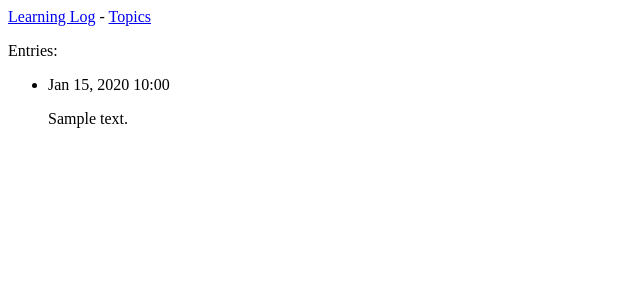
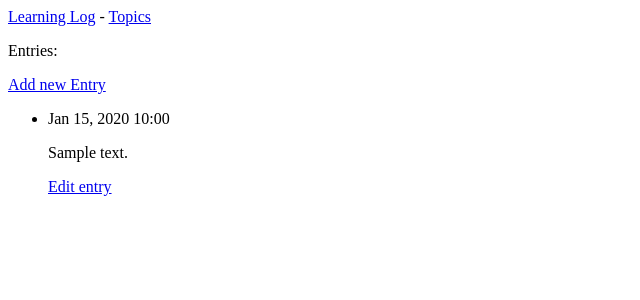
Before and after one commit to Shaker-maker/Learning-Log, a Django app: a page that uses learning_logs/templates/learning_logs/topic.html in a window 1280 px wide. Shown: the top 300 px of the page, without its empty margins (0-640 px from the left). Run offline with Django 4.2, Linux system fonts and the light colour scheme; tables that the repository leaves empty hold one stand-in row (values such as "Sample post").

Commit message:
Finished the first app

```diff
--- a/learning_logs/templates/learning_logs/topic.html
+++ b/learning_logs/templates/learning_logs/topic.html
@@ -2,11 +2,17 @@
 {% block content %}
 
     <p>Entries:</p>
+    <p>
+        <a href="{% url 'learning_logs:new_entry' topic.id %}">Add new Entry</a>
+    </p>
     <ul>
     {% for entry in entries %}
         <li>
             <p>{{ entry.date_added|date:'M d, Y H:i'}}</p>
             <p>{{ entry.text|linebreaks }}</p>
+            <p>
+                <a href="{% url 'learning_logs:edit_entry' entry.id %}">Edit entry</a>
+            </p>
         </li>
 
     {% empty %}
--- a/learning_logs/templates/learning_logs/topics.html
+++ b/learning_logs/templates/learning_logs/topics.html
@@ -11,6 +11,8 @@
 
     {% endfor %}
 
-{% endblock content %}
 
 </ul>
+<a href="{% url 'learning_logs:new_topic' %}">Add a new topic</a>
+
+{% endblock content %}
--- a/learning_logs/urls.py
+++ b/learning_logs/urls.py
@@ -17,4 +17,10 @@ urlpatterns = [
     path('topics/', views.topics, name='topics'),
     # Detail page for a single topic
     path('topics<int:topic_id>/', views.topic, name='topic'),
+    # a page for adding a new topic
+    path('new_topic/', views.new_topic, name='new_topic'),
+    # a page for adding a new entry
+    path('new_entry/<int:topic_id>/', views.new_entry, name='new_entry'),
+    # a page to edit entries
+    path('edit_entry/<int:entry_id>/', views.edit_entry, name='edit_entry'),
 ]
--- a/learning_logs/views.py
+++ b/learning_logs/views.py
@@ -1,6 +1,7 @@
-from django.shortcuts import render
+from django.shortcuts import render, redirect
 # import the model associated with the data needed
-from .models import Topic
+from . models import Topic, Entry
+from . forms import TopicForm, EntryForm
 # render function - renders response based on  the data provided in the views
 
 # Create your views here.
@@ -28,3 +29,77 @@ def topic(request, topic_id):
     entries = topic.entry_set.order_by('-date_added')
     context = {'topic' : topic, 'entries' : entries}
     return render(request, 'learning_logs/topic.html', context)
+
+def new_topic(request):
+    """
+    this function needs to handle two different situations
+    1. intial request for the new topic page(show a blank form)
+    2.process the data submitted in the form, after processing, redirect users back to the topics page
+
+    """
+
+    # add a new topic
+    if request.method != 'POST':
+        # No data submitted, create a Blank form
+        form = TopicForm()
+
+    else:
+        # POST data submitted, process data
+        form = TopicForm(data=request.POST)
+        if form.is_valid():
+            form.save()
+            # redirect function takes the name and redirects the user to that view
+            return redirect('learning_logs:topics')
+
+    # Display a blank or invalid form
+    context = {'form' : form}
+    return render(request, 'learning_logs/new_topic.html', context)
+
+
+
+
+
+def new_entry(request, topic_id):
+    """Add a new entry to a paicular topic"""
+    topic = Topic.objects.get(id=topic_id)
+
+    if request.method != 'POST':
+        # No data submited, create a blank form
+
+        form = EntryForm()
+    else:
+        # POST data submitted, process data
+        form = EntryForm(data=request.POST)
+        if form.is_valid():
+            new_entry = form.save(commit=False)
+            new_entry.topic = topic
+            new_entry.save()
+            return redirect('learning_logs:topic', topic_id=topic_id)
+
+    # Display a blank or invlaid forn
+    context = {'topic' : topic, 'form' : form}
+    return render(request, 'learning_logs/new_entry.html', context)
+
+
+
+def edit_entry(request, entry_id):
+    """When we edit_entry page recieves a GET request, the edit_entry(0 returns a form for editing the entry
+    ) when the page receives a POST request with revised entry, it saves the modified txt to the database"""
+
+    # edit an existing entry
+    entry = Entry.objects.get(id=entry_id)
+    topic = entry.topic
+
+    if request.method != 'POST':
+        # Initial request, pre-fill form with the curent entry.
+        form = EntryForm(instance=entry)
+    else:
+        # POST data submited; process data.
+        form = EntryForm(instance=entry, data=request.POST)
+        if form.is_valid():
+            form.save()
+            return redirect('learning_logs:topic', topic_id=topic.id)
+
+
+    context = {'entry' : entry, 'topic':topic, 'form': form}
+    return render(request, 'learning_logs/edit_entry.html', context)
```
Also changed, not shown: learning_logs/forms.py (added, +19 -0 lines), learning_logs/templates/learning_logs/edit_entry.html (added, +15 -0 lines), learning_logs/templates/learning_logs/new_entry.html (added, +13 -0 lines), learning_logs/templates/learning_logs/new_topic.html (added, +9 -0 lines), shortnotes.txt (+12 -0 lines).
